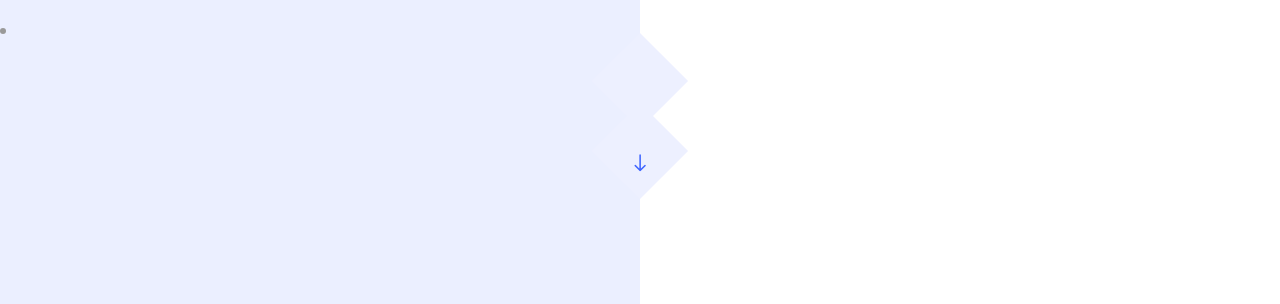
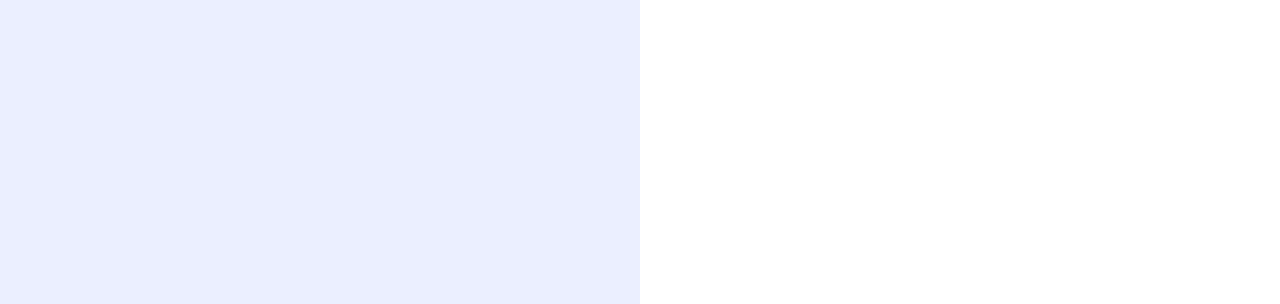
Before and after one commit to nviilways/nviilways.github.io, a plain HTML site: page index.html in a window 1280 px wide. Shown: the part 494-798 px from the top of the page. Drawn offline with Linux system fonts and the light colour scheme; grey boxes are pictures that could not be loaded.

Commit message:
Update index.html

```diff
--- a/index.html
+++ b/index.html
@@ -59,11 +59,7 @@
           </div>
         </div>
       </div>
-      <div class="mouse">
-				<li class="nav-item"><a href="#about-section" class="mouse-icon" class="nav-link"></li>
-					<div class="mouse-wheel"><span class="ion-ios-arrow-round-down"></span></div>
-				</a>
-			</div>
+            </a>
     </section>
 
     <section class="ftco-about img ftco-section ftco-no-pt ftco-no-pb" id="about-section">
```
